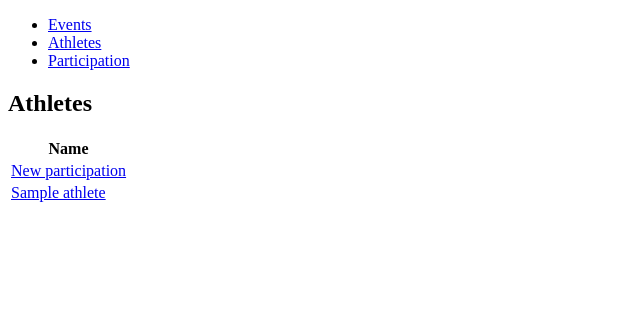
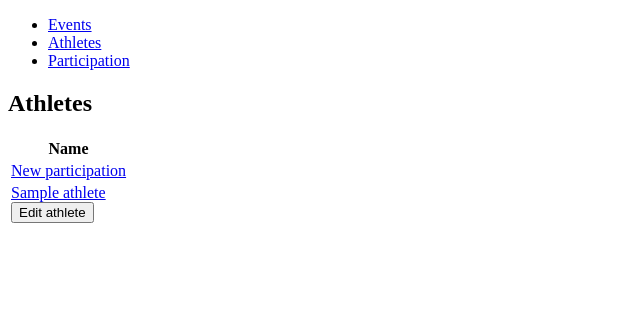
Before and after one commit to JohnAisthorpe/event_manager_web_app, a Flask app: page /athletes in a window 1280 px wide. Shown: the top 330 px of the page, without its empty margins (0-640 px from the left). Run offline with Flask 2, Linux system fonts and the light colour scheme; a database or web service that is not in the repository returns one stand-in record (values such as "Sample title"); some libraries are stand-ins or nearby versions.

Commit message:
edit button added

```diff
--- a/controllers/athlete_controller.py
+++ b/controllers/athlete_controller.py
@@ -39,3 +39,20 @@ def create_athlete():
 
     # Return a response with the new athlete's information
     return redirect('/athletes')
+
+# edit page
+@athlete_blueprint.route("/athletes/<id>/edit", methods=['GET'])
+def edit_task(id):
+    athlete = athlete_repository.select(id)
+    return render_template('athlets/edit.html', athlete = athlete)
+
+# submit edit (update)
+@athlete_blueprint.route("/athletes/<id>", methods=['POST'])
+
+def update_athlete(id):
+    name = request.form['name']
+    athlete_id = request.form['athlete_id']
+    athlete = athlete_repository.select(athlete_id)
+    athlete = Athlete(name)
+    athlete_repository.update(athlete)
+    return redirect('/athletes')
--- a/templates/athletes/index.html
+++ b/templates/athletes/index.html
@@ -14,9 +14,12 @@
     {% for athlete in athletes %}
     <tr>
         <td>
-            <a href="/athletes/{{ athlete.id }}"> {{athlete.name}}</a>
+            <a href="/athletes/{{ athlete.id }}"> {{athlete.name}}</a>  <form action="/athletes/{{ athlete.id }}/edit" method="post">
+                <input type="submit" value="Edit athlete">
+                </form>
         </td>
     </tr>
+
     {% endfor %}
 </table>
 {% endblock %}
```
Also changed, not shown: templates/athletes/edit.html (added, +14 -0 lines).
